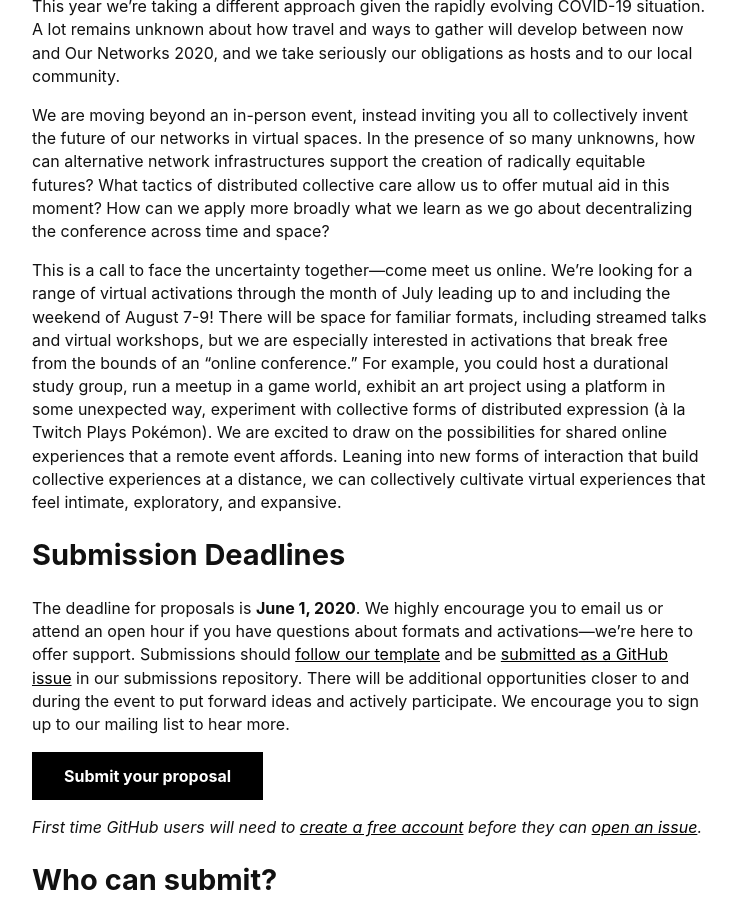
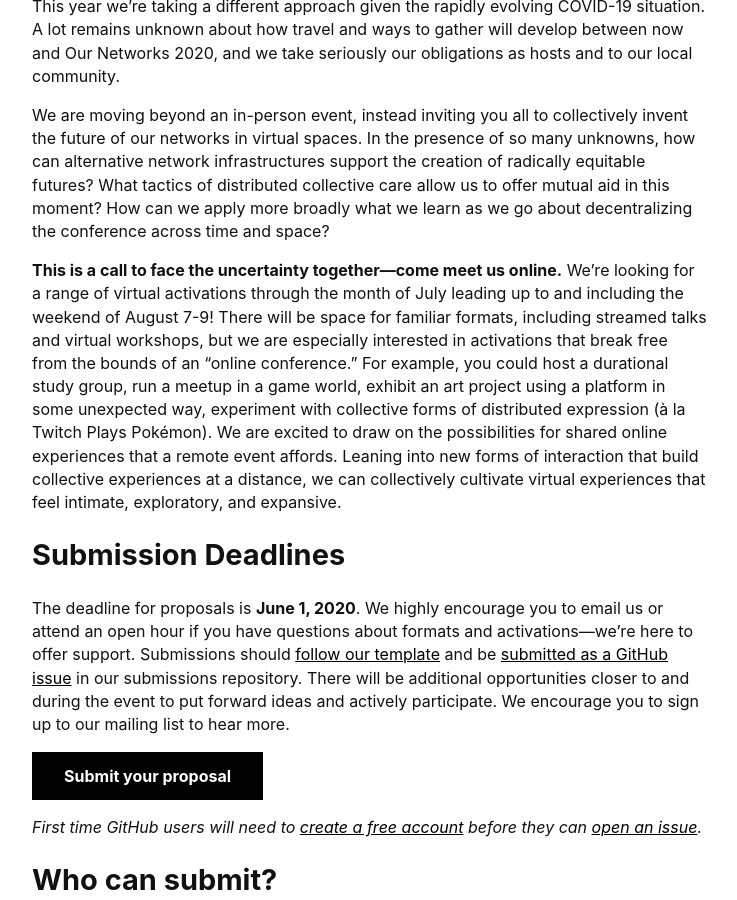
Before and after one commit to ournetworks/ournetworks.ca, a Jekyll site: the page built from index.md, in a window 1280 px wide and 900 px high, scrolled down 640 px. Shown: the whole window, without its empty margins (8-745 px from the left). Built offline with Jekyll 4.4.1, drawn with Linux system fonts in a browser that asks for light colours.

Commit message:
add bolding

```diff
--- a/index.md
+++ b/index.md
@@ -10,7 +10,7 @@ This year we’re taking a different approach given the rapidly evolving COVID-1
 
 We are moving beyond an in-person event, instead inviting you all to collectively invent the future of our networks in virtual spaces. In the presence of so many unknowns, how can alternative network infrastructures support the creation of radically equitable futures? What tactics of distributed collective care allow us to offer mutual aid in this moment? How can we apply more broadly what we learn as we go about decentralizing the conference across time and space?
 
-This is a call to face the uncertainty together—come meet us online. We’re looking for a range of virtual activations through the month of July leading up to and including the weekend of August 7-9! There will be space for familiar formats, including streamed talks and virtual workshops, but we are especially interested in activations that break free from the bounds of an “online conference.” For example, you could host a durational study group, run a meetup in a game world, exhibit an art project using a platform in some unexpected way, experiment with collective forms of distributed expression (à la Twitch Plays Pokémon). We are excited to draw on the possibilities for shared online experiences that a remote event affords. Leaning into new forms of interaction that build collective experiences at a distance, we can collectively cultivate virtual experiences that feel intimate, exploratory, and expansive.
+**This is a call to face the uncertainty together—come meet us online.** We’re looking for a range of virtual activations through the month of July leading up to and including the weekend of August 7-9! There will be space for familiar formats, including streamed talks and virtual workshops, but we are especially interested in activations that break free from the bounds of an “online conference.” For example, you could host a durational study group, run a meetup in a game world, exhibit an art project using a platform in some unexpected way, experiment with collective forms of distributed expression (à la Twitch Plays Pokémon). We are excited to draw on the possibilities for shared online experiences that a remote event affords. Leaning into new forms of interaction that build collective experiences at a distance, we can collectively cultivate virtual experiences that feel intimate, exploratory, and expansive.
 
 ## Submission Deadlines
 
```
